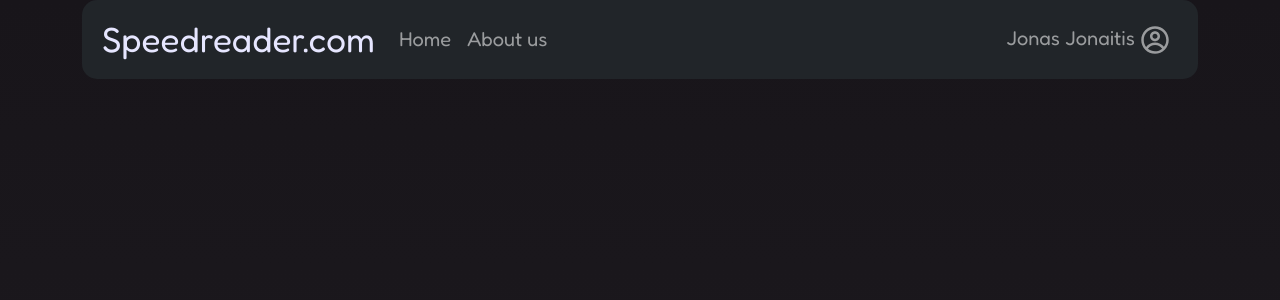
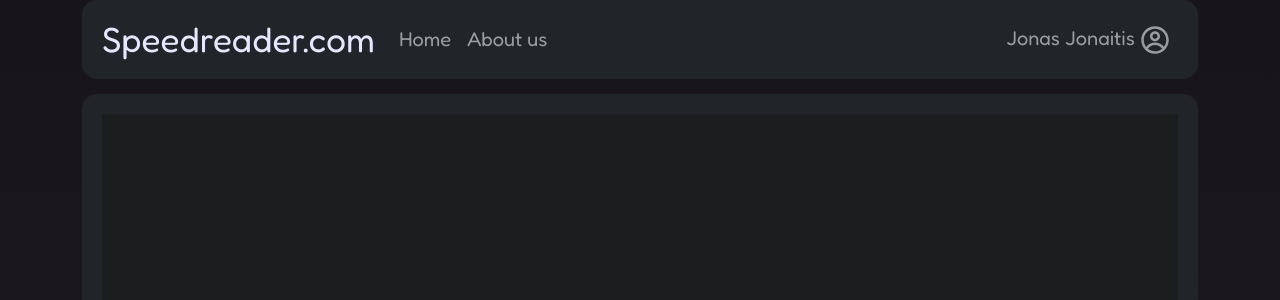
Before and after one commit to user5427/speed, a React (Create React App) app in the folder ClientApplication/react-app/: page /exercise in a window 1280 px wide. Shown: the top 300 px of the page. Built offline with nearby package versions, Linux system fonts and the light colour scheme.

Commit message:
added exercise page

```diff
--- a/ClientApplication/react-app/src/App.css
+++ b/ClientApplication/react-app/src/App.css
@@ -8,8 +8,6 @@ body {
   margin: 0;
   padding: 0;
 }
-
-
 
 .row {
   margin-bottom: 20px;
--- a/ClientApplication/react-app/src/App.js
+++ b/ClientApplication/react-app/src/App.js
@@ -13,6 +13,7 @@ import '@fontsource/fredoka/700.css';
 
 import Categories from './pages/categories'
 import ArticleList from './pages/article-list-page'
+import Exercise from './pages/exercise';
 
 
 
@@ -35,6 +36,7 @@ function App() {
           <Route exact path="/" Component={() => <Landing/>} />
           <Route exact path="/categories" Component={() => <Categories/>} />
           <Route exact path="/articles" Component={() => <ArticleList/>} />
+          <Route exact path="/exercise" Component={() => <Exercise/>} />
           </Routes>
       </BrowserRouter>
     </Container>
--- /dev/null
+++ b/ClientApplication/react-app/src/pages/exercise.js
@@ -0,0 +1,14 @@
+import React from 'react'
+import "../styles/exerciseStyle.css";
+
+
+const Exercise = () => {
+    return(
+        <div className='mainContainer'>
+            <div className='exerciseWindow'></div>
+
+         </div>
+    )
+}
+
+export default Exercise;
--- a/ClientApplication/react-app/src/pages/landing.js
+++ b/ClientApplication/react-app/src/pages/landing.js
@@ -4,6 +4,7 @@ import { Row, Col, Button } from 'react-bootstrap';
 
 import { MdArticle } from "react-icons/md";
 import { BiSolidCategory } from "react-icons/bi";
+import { FaBookReader } from "react-icons/fa";
 
 const Landing = () => {
     const navigate  = useNavigate();
@@ -14,18 +15,24 @@ const Landing = () => {
     const redirectToArticles = () => {
         navigate ('/articles');
     };
+    const redirectToExercise = () => {
+        navigate ('/exercise');
+    };
 
    return (
-        <>
+     <div className='mainContainer' style={{backgroundColor:"red !important"}}>
         <Row className='row'>
             <Col xs={12} md={3}>
-                <Button className='subjectButtons' size="lg" style={{ backgroundColor: '#9229A4', borderColor: '#9229A4'}} onClick={redirectToCategories}><BiSolidCategory/>Go to Categories</Button>
+                <Button className='subjectButtons' size="lg" style={{ backgroundColor: '#9229A4', borderColor: '#9229A4'}} onClick={redirectToCategories}><BiSolidCategory/> Go to Categories</Button>
             </Col>
             <Col xs={12} md={3}>
-                <Button className='subjectButtons' size="lg" style={{ backgroundColor: '#6E29A4', borderColor: '#6E29A4'}} onClick={redirectToArticles}><MdArticle/>Go to Articles</Button>
+                <Button className='subjectButtons' size="lg" style={{ backgroundColor: '#6E29A4', borderColor: '#6E29A4'}} onClick={redirectToArticles}><MdArticle/> Go to Articles</Button>
+            </Col>
+            <Col xs={12} md={3}>
+                <Button className='subjectButtons' size="lg" style={{ backgroundColor: '#0086b3', borderColor: '#006080'}} onClick={redirectToExercise}><FaBookReader /> Go to Exercise</Button>
             </Col>
         </Row>
-        </>
+        </div>
     );
 
 
--- /dev/null
+++ b/ClientApplication/react-app/src/styles/exerciseStyle.css
@@ -0,0 +1,5 @@
+.exerciseWindow{
+    background-color: rgb(28, 29, 31);
+    width: 100%;
+    height: 50vh;
+}
```
